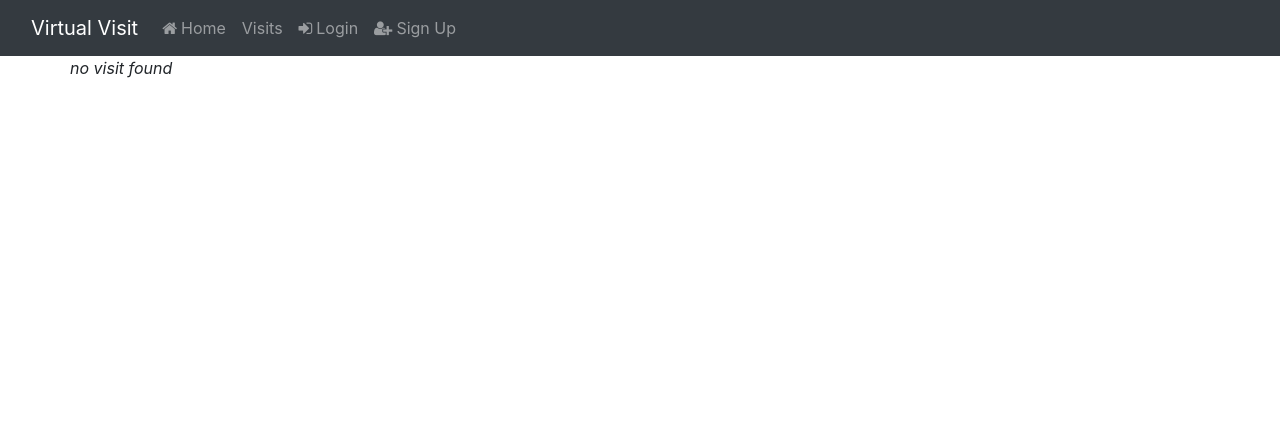
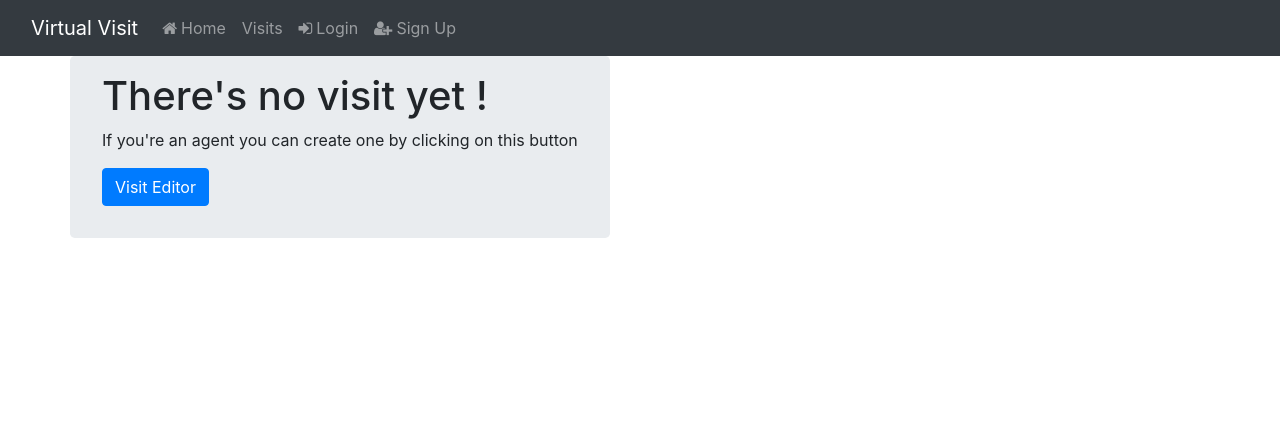
Before and after one commit to VisiteVirtuelle/VisiteVirtuelle-Symfony, a Symfony app: template templates/Visit/list.html.twig in a window 1280 px wide. Shown: the top 437 px of the page. Run offline with Twig, Linux system fonts and the light colour scheme; the template is opened without the code that fills it, so the values that code supplies are empty; some libraries are stand-ins or nearby versions.

Commit message:
[IMP] templates visit

```diff
--- a/templates/Visit/list.html.twig
+++ b/templates/Visit/list.html.twig
@@ -18,16 +18,26 @@
                         <h5>{{ visit.name }}</h5>
                         <p>{{ visit.owner.username}}</p>
                     </div>
-                    <div class="card-footer">
+                    <div class="card-footer text-center">
                         <small>
-                            <i class="fa fa-eye pr-1"></i>
-                            {{ 'visit.list.show'|trans }}
+                            <a href="{{ path('visit_show', {'id': visit.id}) }}">
+                                <i class="fa fa-eye pr-1"></i>
+                                {{ 'visit.list.show'|trans }}
+                            </a>
                         </small>
                     </div>
                 </div>
             </div>
         {% else %}
-            <em>no visit found</em>
+            <div class="jumbotron py-3">
+                <h1>{{ 'visit.list.empty.title'|trans }}</h1>
+                <p>{{ 'visit.list.empty.message'|trans }}</p>
+                <p>
+                    <a class="btn btn-primary" role="button" href="#">
+                        {{ 'visit.list.empty.btn_editor'|trans }}
+                    </a>
+                </p>
+            </div>
         {% endfor %}
     </div>
 {% endblock %}
--- a/templates/Visit/show.html.twig
+++ b/templates/Visit/show.html.twig
@@ -16,5 +16,6 @@
 {% endblock %}
 
 {% block main %}
+    <h1>{{ visit.name }}</h1>
     <canvas style="height:100%; width:100%;"></canvas>
 {% endblock %}
--- a/translations/messages.en.yaml
+++ b/translations/messages.en.yaml
@@ -17,6 +17,14 @@ security:
         remember_me: Remember me
         forgot_password: Forgot the password ?
 
+visit:
+    list:
+        show: Visit virtually
+        empty:
+            title: There's no visit yet !
+            message: If you're an agent you can create one by clicking on this button
+            btn_editor: Visit Editor
+
 http_error:
     name: Error %status_code%
     description: There was an unknown error (HTTP %status_code%) that prevented to complete your request.
```
Also changed, not shown: translations/messages.fr.yaml (+8 -0 lines).
